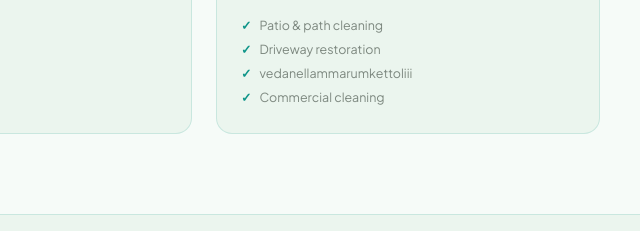
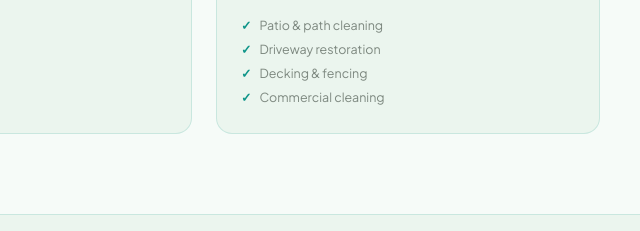
Before and after one commit to shaunevans2026/Evanslandscape-website, a plain HTML site: page services.html in a window 1280 px wide. Shown: the part 2150-2381 px from the top of the page, 640-1280 px from the left. Drawn offline with nearby package versions, Linux system fonts and the light colour scheme.

Commit message:
Fix corrupted Decking bullet on Pressure Washing card

```diff
--- a/services.html
+++ b/services.html
@@ -886,7 +886,7 @@ body.dark-theme .footer-logo-img{background:#fff;padding:6px;border-radius:10px;
         <h3 class="">Pressure Washing</h3>
         <p class="">High-pressure cleaning for patios, driveways, paths, decking and more. Restore surfaces to like-new condition.</p>
         <ul class="svc-features">
-          <li class="">Patio &amp; path cleaning</li><li class="">Driveway restoration</li><li class="">vedanellammarumkettoliii</li><li class="">Commercial cleaning</li>
+          <li class="">Patio &amp; path cleaning</li><li class="">Driveway restoration</li><li class="">Decking &amp; fencing</li><li class="">Commercial cleaning</li>
         </ul>
       </div>
     </div>
```
